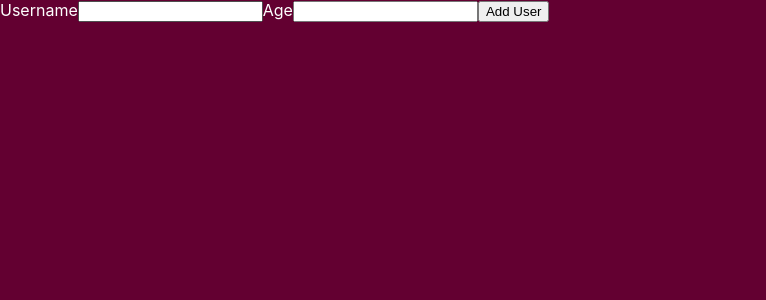
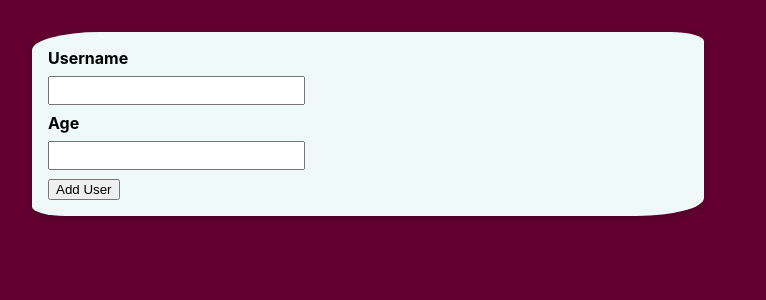
Before and after one commit to KacperKulesza/new-pzaw-repo, a React (Create React App) app in the folder new-pzaw-repo/: page / in a window 1280 px wide. Shown: the top 300 px of the page, without its empty margins (0-766 px from the left). Built offline with nearby package versions, Linux system fonts and the light colour scheme.

Commit message:
Third update

```diff
--- a/new-pzaw-repo/src/UI/Card.jsx
+++ b/new-pzaw-repo/src/UI/Card.jsx
@@ -1,8 +1,9 @@
 import React from "react";
+import classes from './Card.module.css';
 
 const Card = (props) => {
     return(
-        <div>
+        <div className={`${props.className} ${classes.card}`}>
             {props.children}
         </div>
     );
--- /dev/null
+++ b/new-pzaw-repo/src/UI/Card.module.css
@@ -0,0 +1,5 @@
+.card{
+    background-color: rgb(239,249,248);
+    box-shadow: 0 2px 8px rgb(0,0,0,0.26);
+    border-radius: 10% 5%;
+}
--- a/new-pzaw-repo/src/components/AddUser.jsx
+++ b/new-pzaw-repo/src/components/AddUser.jsx
@@ -1,7 +1,10 @@
 import React from "react";
+import Card from '../UI/Card';
+import classes from './AddUser.module.css';
 
 function AddUser(){
     return(
+        <Card className={classes.input}>
             <form>
                 <label htmlFor="username">Username</label>
                 <input id="username" type="text"></input>
@@ -11,6 +14,7 @@ function AddUser(){
 
                 <button type="submit">Add User</button>
             </form>
+        </Card>
     );
 }
 
--- /dev/null
+++ b/new-pzaw-repo/src/components/AddUser.module.css
@@ -0,0 +1,18 @@
+.input{
+    margin: 2rem;
+    padding: 1rem;
+    width: 70%;
+    max-width: 40rem;
+}
+.input label{
+    display: block;
+    font-weight: bold;
+    margin-bottom: 0.5rem;
+}
+.input input{
+    font: inherit;
+    display: block;
+    width: 1px solid white;
+    padding: 0.15rem;
+    margin-bottom: 0.5rem;
+}
--- a/new-pzaw-repo/src/index.css
+++ b/new-pzaw-repo/src/index.css
@@ -15,5 +15,4 @@ code {
 html {
   font-family: sans-serif;
   background-color: rgb(99, 0, 49);
-  color: white;
 }
```
Lines whose indentation alone changed are shown as unchanged.
